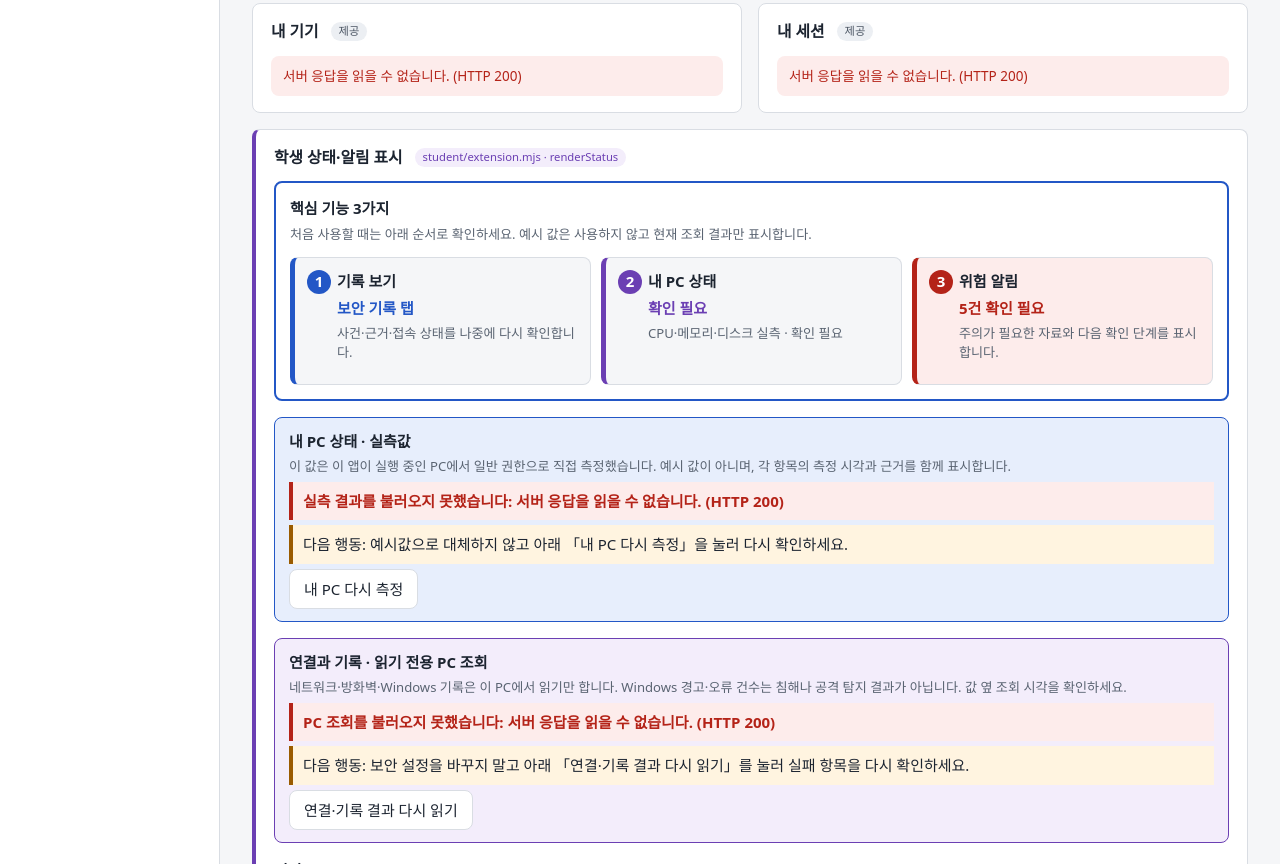
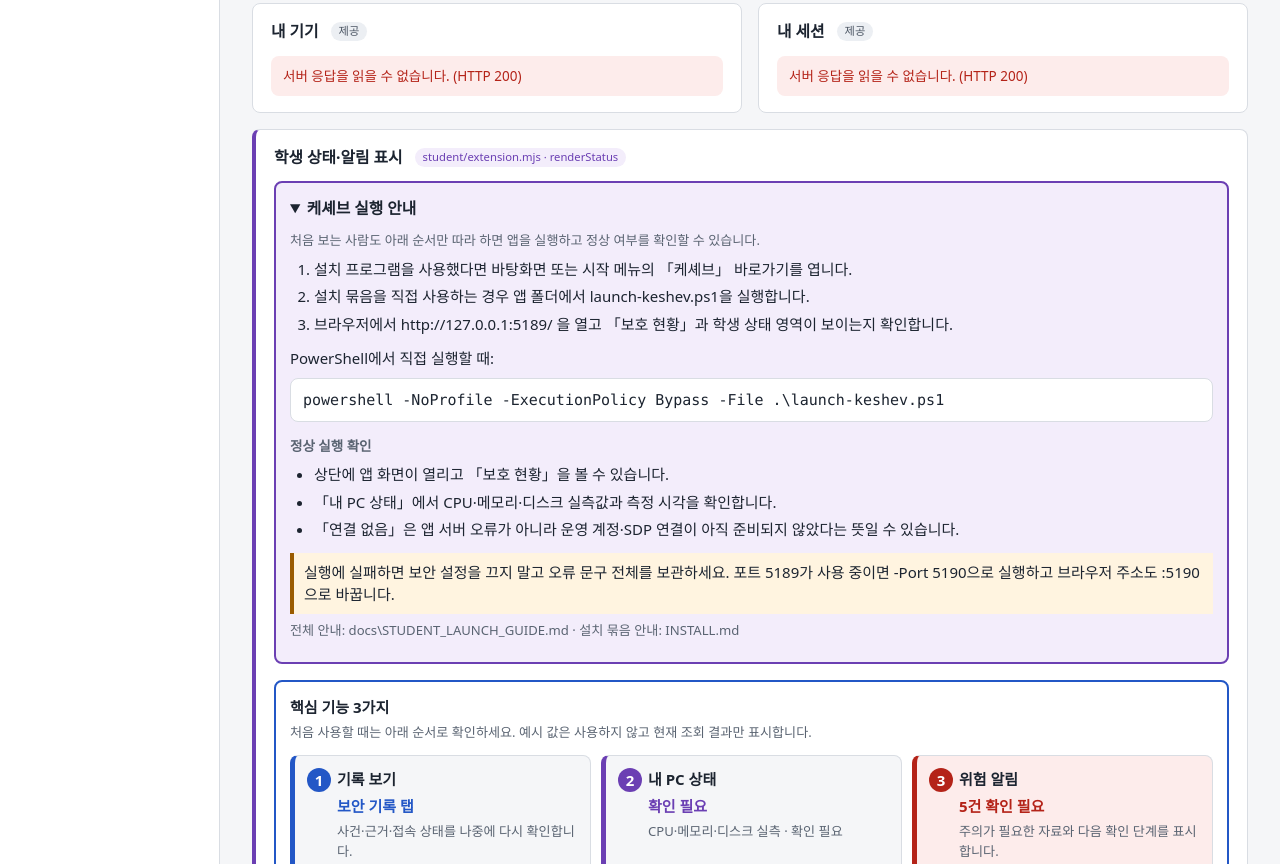
Before and after one commit to seohyosang95-spec/keshev-defense, a website with bundled scripts: page on-client/public/index.html in a window 1280 px wide. Shown: the part 527-1391 px from the top of the page. Built offline with nearby package versions, Linux system fonts and the light colour scheme; files whose address does not match are found by name.

Commit message:
5일차: 앱 내부 실행 안내 추가

```diff
--- a/on-client/public/style.css
+++ b/on-client/public/style.css
@@ -189,6 +189,15 @@ main:focus { outline: none; }
 .student-event-detail-area ul { margin: 4px 0 12px; padding-left: 20px; }
 
 .student-device-scope { margin-top: 8px; padding: 8px 10px; border-left: 3px solid var(--unknown); background: var(--unknown-soft); }
+.student-launch-guide { margin: 0 0 16px; padding: 14px; border: 2px solid var(--student); border-radius: var(--radius); background: var(--student-soft); }
+.student-launch-guide > summary { cursor: pointer; color: var(--text); font-size: 1.05rem; font-weight: 700; }
+.student-launch-guide > summary:focus-visible { outline: none; box-shadow: var(--focus); }
+.student-launch-guide[open] > summary { margin-bottom: 10px; }
+.student-launch-guide p { margin: 7px 0; }
+.student-launch-guide ol, .student-launch-guide ul { margin: 7px 0 12px; padding-left: 24px; }
+.student-launch-guide li { margin: 5px 0; }
+.student-launch-command { display: block; margin: 8px 0 14px; padding: 10px 12px; overflow-x: auto; border: 1px solid var(--border); border-radius: var(--radius); background: var(--surface); color: var(--text); font-family: ui-monospace, SFMono-Regular, Consolas, monospace; white-space: nowrap; }
+.student-launch-guide h4 { margin: 12px 0 4px; }
 .student-priority-summary { margin: 0 0 16px; padding: 14px; border: 2px solid var(--accent); border-radius: var(--radius); background: var(--surface); }
 .student-priority-summary h3 { margin-bottom: 4px; }
 .student-priority-summary > p { margin: 5px 0; }
--- a/on-client/student/extension.mjs
+++ b/on-client/student/extension.mjs
@@ -359,6 +359,67 @@ export function createStudentView({ api, onChange } = {}) {
     return section;
   };
 
+  const renderLaunchGuide = () => {
+    const section = document.createElement('details');
+    section.className = 'student-launch-guide';
+    section.open = true;
+
+    const summary = document.createElement('summary');
+    summary.textContent = '케셰브 실행 안내';
+    section.appendChild(summary);
+
+    const intro = document.createElement('p');
+    intro.className = 'muted';
+    intro.textContent = '처음 보는 사람도 아래 순서만 따라 하면 앱을 실행하고 정상 여부를 확인할 수 있습니다.';
+    section.appendChild(intro);
+
+    const steps = document.createElement('ol');
+    [
+      '설치 프로그램을 사용했다면 바탕화면 또는 시작 메뉴의 「케셰브」 바로가기를 엽니다.',
+      '설치 묶음을 직접 사용하는 경우 앱 폴더에서 launch-keshev.ps1을 실행합니다.',
+      '브라우저에서 http://127.0.0.1:5189/ 을 열고 「보호 현황」과 학생 상태 영역이 보이는지 확인합니다.',
+    ].forEach((text) => {
+      const item = document.createElement('li');
+      item.textContent = text;
+      steps.appendChild(item);
+    });
+    section.appendChild(steps);
+
+    const commandLabel = document.createElement('p');
+    commandLabel.textContent = 'PowerShell에서 직접 실행할 때:';
+    section.appendChild(commandLabel);
+    const command = document.createElement('code');
+    command.className = 'student-launch-command';
+    command.textContent = 'powershell -NoProfile -ExecutionPolicy Bypass -File .\\launch-keshev.ps1';
+    section.appendChild(command);
+
+    const checkHeading = document.createElement('h4');
+    checkHeading.textContent = '정상 실행 확인';
+    section.appendChild(checkHeading);
+    const checkList = document.createElement('ul');
+    [
+      '상단에 앱 화면이 열리고 「보호 현황」을 볼 수 있습니다.',
+      '「내 PC 상태」에서 CPU·메모리·디스크 실측값과 측정 시각을 확인합니다.',
+      '「연결 없음」은 앱 서버 오류가 아니라 운영 계정·SDP 연결이 아직 준비되지 않았다는 뜻일 수 있습니다.',
+    ].forEach((text) => {
+      const item = document.createElement('li');
+      item.textContent = text;
+      checkList.appendChild(item);
+    });
+    section.appendChild(checkList);
+
+    const problem = document.createElement('p');
+    problem.className = 'student-next-action';
+    problem.textContent = '실행에 실패하면 보안 설정을 끄지 말고 오류 문구 전체를 보관하세요. 포트 5189가 사용 중이면 -Port 5190으로 실행하고 브라우저 주소도 :5190으로 바꿉니다.';
+    section.appendChild(problem);
+
+    const documents = document.createElement('p');
+    documents.className = 'muted';
+    documents.textContent = '전체 안내: docs\\STUDENT_LAUNCH_GUIDE.md · 설치 묶음 안내: INSTALL.md';
+    section.appendChild(documents);
+    return section;
+  };
+
   const renderLocalObservation = (mode) => {
     const section = document.createElement('section');
     section.className = 'student-local-observation';
@@ -1058,6 +1119,7 @@ export function createStudentView({ api, onChange } = {}) {
       const container = document.createElement('div');
       container.className = 'student-status';
       container.setAttribute('aria-live', 'polite');
+      container.appendChild(renderLaunchGuide());
       container.appendChild(renderFeatureSummary(Array.isArray(notifications) ? notifications : []));
       container.appendChild(renderSystemMetrics());
       container.appendChild(renderLocalObservation(mode));
```
